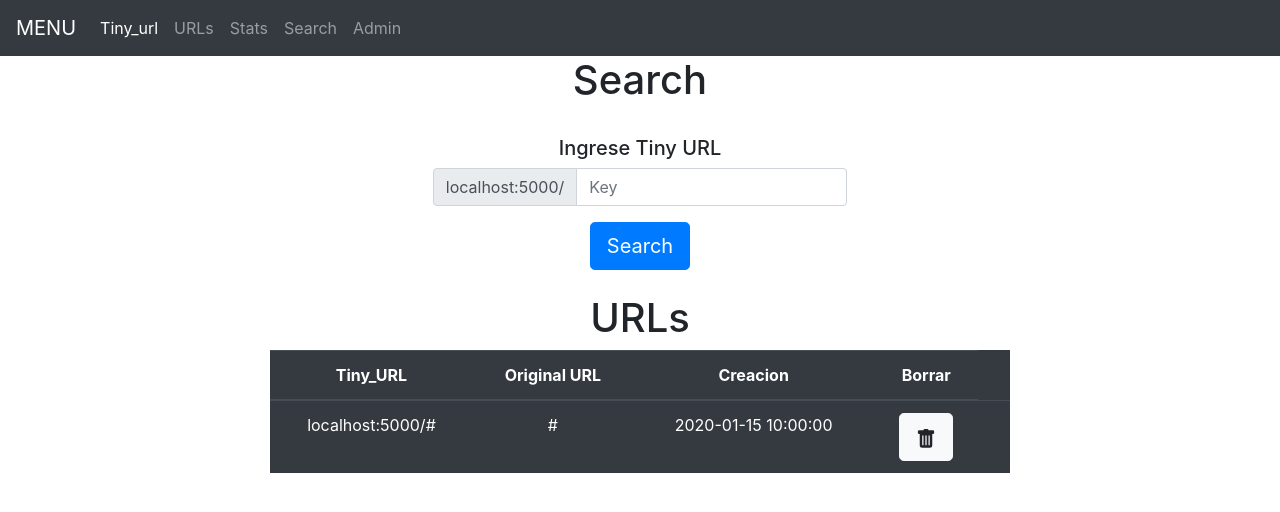
After one commit to CruzdelCid/tiny_urlpro, a Flask app: template templates/search.html in a window 1280 px wide. The commit adds this page. Shown: the top 512 px of the page. Run offline with Flask 2, Linux system fonts and the light colour scheme; the template is opened without the code that fills it: most values are stand-ins (such as "Sample title", 1, 10 or a date in 2020); some libraries are stand-ins or nearby versions.

Commit message:
agregando funciones search y admin funcionales. Ya funciona todo

```diff
--- a/app.py
+++ b/app.py
@@ -4,10 +4,9 @@ from datetime import date
 from datetime import datetime
 import random
 
-pages = ('', 'urls',  'stats', 'admin', 'load', 'search')
+pages = ('', 'urls',  'stats', 'admin', 'load', 'search', 'eliminar')
 redis  = Redis('localhost', port=6379, charset="utf-8", decode_responses=True)
 app = Flask(__name__)
-
 
 
 #Generacion del key donde se guardara la url normal en el redis
@@ -15,6 +14,7 @@ def generador(valor):
     word = valor.replace(".", "")
     word = word.replace("/", "")
     word = word.replace(":", "")
+    word = word.replace("=", "")
     new_key = ""
     num = "1234567890"
 
@@ -38,8 +38,9 @@ def comprobar(key):
     return estado
 
 
-#Ejemplo inciial
+#Ejemplo incial
 diccionario = {'url':'www.google.com', 'visitas': 0, 'date': '20-11-2020'}
+
 
 #Funcion que borra todos los elementos en el redis
 def reset():
@@ -80,24 +81,25 @@ def crear(key, valor):
             print(f"El key: {key} ya existe.")
             return {}
 
-#lista()
-#reset()
-#crear("hola", "https://www.youtube.com/?hl=es-419")
-#crear("FFF", "https://www.ufm.edu/Portal")
-#crear("", "https://motionarray.com/browse")
+@app.route("/eliminar")
+def eliminar():
+    lista = redis.keys('*')
+    for m in lista:
+        redis.delete(m)
+
+    return redirect("/urls")
 
 
-#New tiny
 #methods = ["GET", "SET"]
 @app.route('/', methods=['GET', 'POST'])
 def index():
     urlLarga = request.args.get("URL", "")
     keyOp = request.args.get("key", "")
     result = crear(keyOp, urlLarga)
-    #result = {'key':'qwerty', 'url':"www.google.com", 'visitas': 1000, 'date':'20-11-2020'}
     return render_template("index.html", result=result)
 
 
+#cantidad de visitas
 @app.route("/stats")
 def stats():
     urls = {}
@@ -108,15 +110,33 @@ def stats():
     print(urls)
     return render_template("visits.html", urls = urls)
 
+
 #administración del equipo
-@app.route("/admin")
+@app.route("/admin", methods=['GET', 'POST'])
 def admin():
-    return "admin"
+    Usua = request.args.get("Usuario", "")
+    Contra = request.args.get("Clave", "")
+    validacion = ""
+
+    if(Usua == "Marcos" and Contra == "CS052"):
+        validacion = "VERDAD"
+
+    return render_template("admin.html", validacion=validacion)
+
 
 #Buscar url
-@app.route("/search")
+@app.route("/search", methods=['GET', 'POST'])
 def search():
-    return "search"
+    Busc = request.args.get("key", "")
+    urls = {}
+    ke = redis.keys("*")
+    if (ke):
+        for key in ke:
+            if (key == Busc):
+                urls[key] = redis.hgetall(key)
+    print(urls)
+    return render_template("search.html", urls = urls)
+
 
 #Imprime las URLs
 @app.route("/urls")
@@ -132,10 +152,12 @@ def urls():
     print(urls)
     return render_template("urls.html", urls = urls)
 
+
 #Maneja el error 404 propio de la app
 @app.route("/error")
 def error():
     return render_template("error.html")
+
 
 #Entrar a un Tiny_URL
 @app.route("/<string_v>")
--- a/templates/index.html
+++ b/templates/index.html
@@ -28,17 +28,12 @@
     </div>
     <script>
       function myFunction() {
-      /* Get the text field */
       var copyText = document.getElementById("myInput");
 
-      /* Select the text field */
       copyText.select();
-      copyText.setSelectionRange(0, 99999); /*For mobile devices*/
 
-      /* Copy the text inside the text field */
       document.execCommand("copy");
 
-      /* Alert the copied text */
       alert("Copied the text: " + copyText.value);
     }
 
--- a/templates/layout.html
+++ b/templates/layout.html
@@ -17,7 +17,7 @@
       <div class="collapse navbar-collapse" id="navbarNav">
         <ul class="navbar-nav">
           <li class="nav-item active">
-            <a class="nav-link" href="/">Tiny_url <span class="sr-only">(current)</span></a>
+            <a class="nav-link" href="/">Tiny_url</a>
           </li>
           <li class="nav-item">
             <a class="nav-link" href="/urls">URLs</a>
@@ -30,9 +30,6 @@
           </li>
           <li class="nav-item">
             <a class="nav-link" href="/admin">Admin</a>
-          </li>
-          <li class="nav-item">
-            <a class="nav-link disabled" href="#" tabindex="-1" aria-disabled="true">Disabled</a>
           </li>
         </ul>
       </div>
--- /dev/null
+++ b/templates/search.html
@@ -0,0 +1,55 @@
+{% extends 'layout.html' %}
+
+{% block body %}
+    <h1 class="text-center">Search</h1>
+        <div class="col-xl-5 col-lg-6 col-md-8 col-sm-10 mx-auto text-center form p-4">
+        <form action="" class="justify-content-center">
+            <div class="form-group">
+                <h5>Ingrese Tiny URL</h5>
+                <div class="input-group">
+                    <div class="input-group-prepend">
+                        <span class="input-group-text">localhost:5000/</span>
+                    </div>
+                    <input name="key" type="text" placeholder="Key" class="form-control">
+                </div>
+            </div>
+            <button type="submit" class="btn btn-primary btn-lg">Search</button>
+        </form>
+        </div>
+    {% if urls %}
+    <h1 class="text-center">URLs</h1>
+        {% if urls %}
+        <table class="table table-hover table-dark col-xl-8 col-lg-6 col-md-8 col-sm-10 mx-auto text-center form p-4">
+            <thead>
+            <tr>
+                <th scope="col">Tiny_URL</th>
+                <th scope="col">Original URL</th>
+                <th scope="col">Creacion</th>
+                <th scope="col">Borrar</th>
+            </tr>
+            </thead>
+            <tbody>
+            {% for k, v in urls.items() %}
+            <tr>
+                <td>localhost:5000/{{k}}</td>
+                <td>{{v['url']}}</td>
+                <td>{{v['date']}}</td>
+                <td>
+                <form action="" class="justify-content-center">
+                    <button type="submit" class="btn btn-light btn-lg" name="keyb" value="{{k}}"><svg width="1em" height="1em" viewBox="0 0 16 16" class="bi bi-trash-fill" fill="currentColor" xmlns="http://www.w3.org/2000/svg">
+                    <path fill-rule="evenodd" d="M2.5 1a1 1 0 0 0-1 1v1a1 1 0 0 0 1 1H3v9a2 2 0 0 0 2 2h6a2 2 0 0 0 2-2V4h.5a1 1 0 0 0 1-1V2a1 1 0 0 0-1-1H10a1 1 0 0 0-1-1H7a1 1 0 0 0-1 1H2.5zm3 4a.5.5 0 0 1 .5.5v7a.5.5 0 0 1-1 0v-7a.5.5 0 0 1 .5-.5zM8 5a.5.5 0 0 1 .5.5v7a.5.5 0 0 1-1 0v-7A.5.5 0 0 1 8 5zm3 .5a.5.5 0 0 0-1 0v7a.5.5 0 0 0 1 0v-7z"/>
+                    </svg></button>
+                </form>
+                </td>
+                <td></td>
+            </tr>
+            {% endfor %}
+            </tbody>
+        </table>
+        {% else %}
+        <h1>No hay Tiny_URL disponibles</h1>
+        {% endif %}
+
+    {% endif %}
+
+{% endblock %}
```
Also changed, not shown: Tareas.txt (+1 -8 lines), templates/admin.html (added, +35 -0 lines), templates/urls.html (+3 -28 lines), templates/visits.html (+3 -28 lines).
